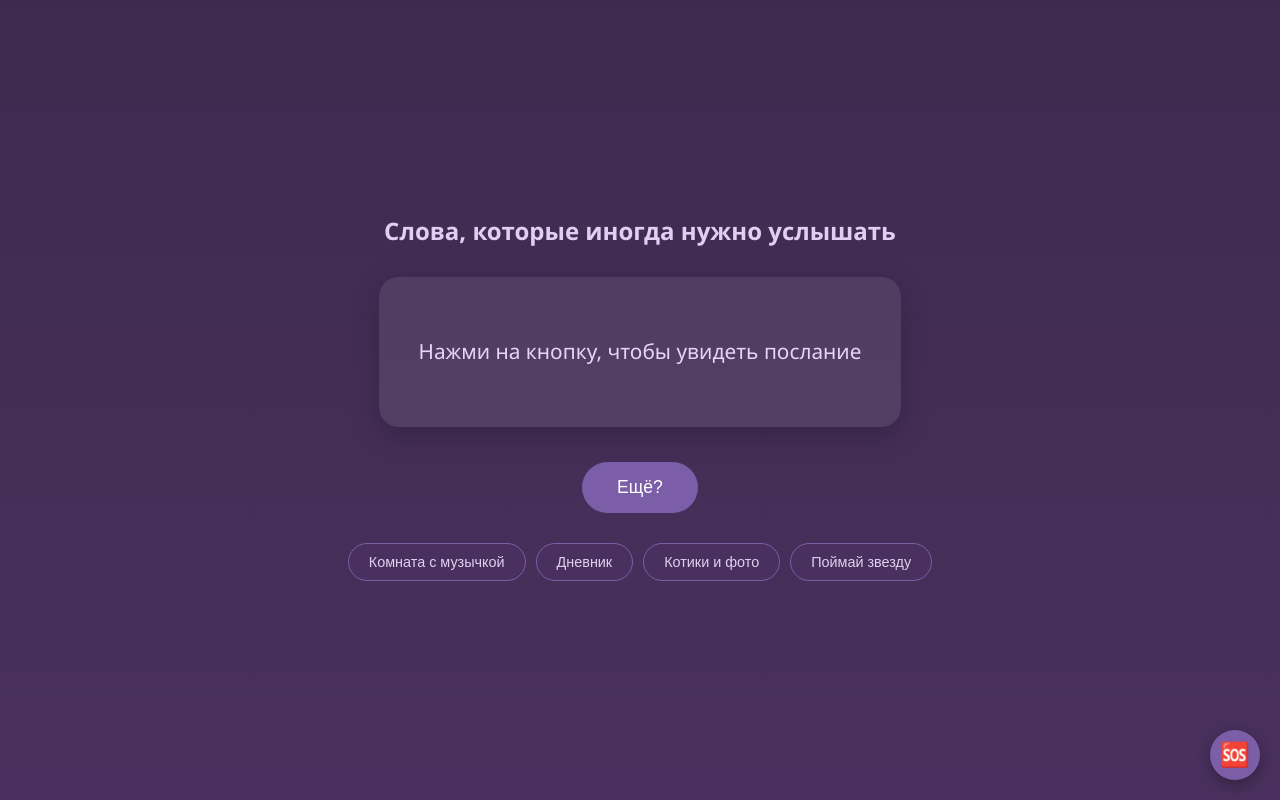
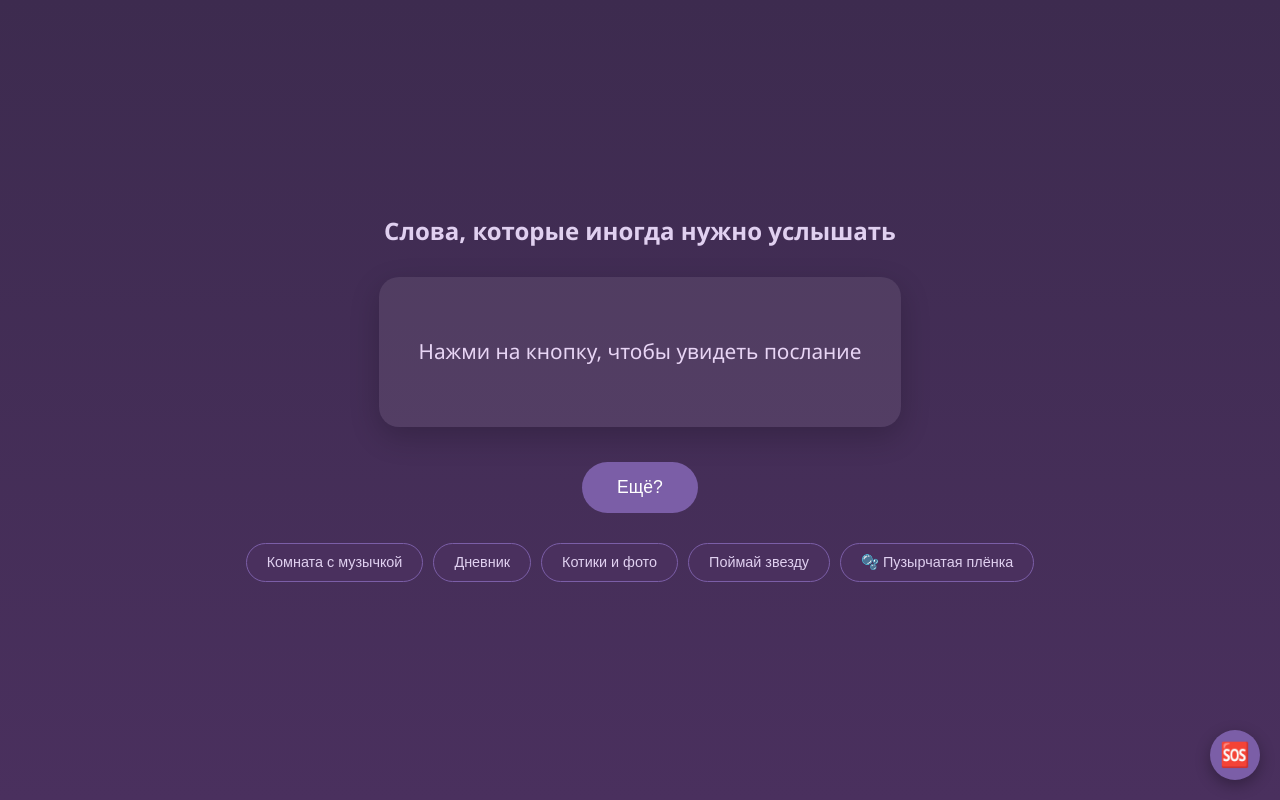
Before and after one commit to vorondzava/ostrovok-tishiny, a plain HTML site: page index.html in a window 1280 px wide. Both pictures are taken after a click on the button "Войти в убежище". Drawn offline with Linux system fonts and the light colour scheme.

Commit message:
Add files via upload

```diff
--- a/index.html
+++ b/index.html
@@ -31,6 +31,7 @@
             <button class="btn-small" onclick="showScreen('diary')">Дневник</button>
             <button class="btn-small" onclick="showScreen('cats')">Котики и фото</button>
             <button class="btn-small" onclick="showScreen('game')">Поймай звезду</button>
+            <button class="btn-small" onclick="window.location.href='bubble.html'">🫧 Пузырчатая плёнка</button>
         </div>
     </section>
 
```
